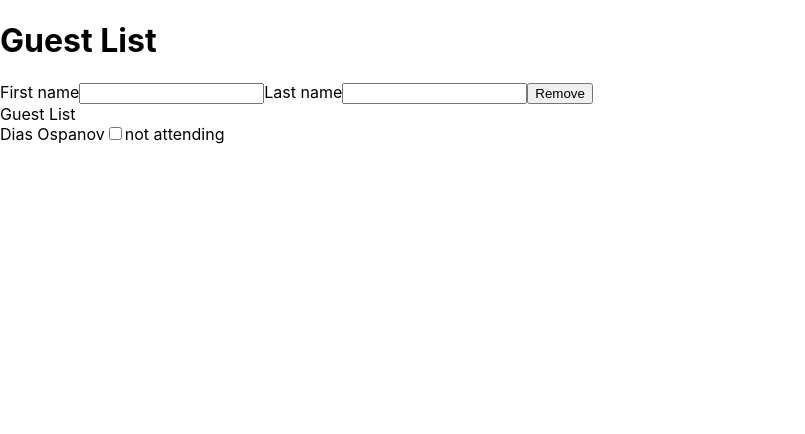
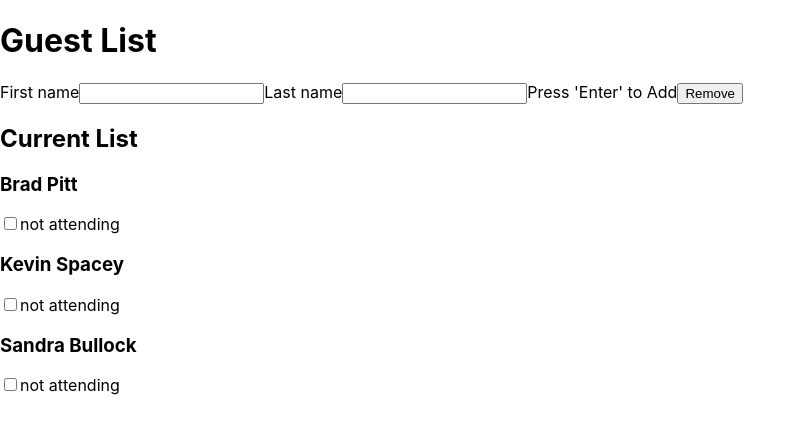
Before and after one commit to diasospanov/react-guest-list, a React (Create React App) app: page / in a window 1280 px wide. Shown: the top 434 px of the page, without its empty margins (0-805 px from the left). Built offline with nearby package versions, Linux system fonts and the light colour scheme.

Commit message:
Create array, add new guest.

```diff
--- a/src/App.js
+++ b/src/App.js
@@ -2,9 +2,9 @@ import PropTypes from 'prop-types';
 import { useState } from 'react';
 
 const guestList = [
-  { firstName: 'Kevin', lastName: 'Spacey' },
-  { firstName: 'Brad', lastName: 'Pitt' },
-  { firstName: 'Sandra', lastName: 'Bullock' },
+  { id: '1', fName: 'Brad', lName: 'Pitt' },
+  { id: '2', fName: 'Kevin', lName: 'Spacey' },
+  { id: '3', fName: 'Sandra', lName: 'Bullock' },
 ];
 
 guestList.propTypes = {
@@ -35,6 +35,7 @@ function App() {
   const [firstName, setFirstName] = useState();
   const [lastName, setLastName] = useState();
   const [isChecked, setIsChecked] = useState(false);
+  const [currentGuestList, setCurrentGuestList] = useState(guestList);
   return (
     <>
       <h1>Guest List</h1>
@@ -56,25 +57,51 @@ function App() {
             const enteredLastName = event.currentTarget.value;
             setLastName(enteredLastName);
           }}
-          onKeyDown={() => {
+          onKeyDown={(event) => {
             /* Add new guest to the array of current guests */
+            const newGuest = {
+              id: currentGuestList.length + 1,
+              fName: firstName,
+              lName: lastName,
+            };
+            const newGuestList = [...currentGuestList, newGuest];
+            if (event.key === 'Enter') {
+              setCurrentGuestList(newGuestList);
+            }
           }}
         />
+        Press 'Enter' to Add
       </label>
-      <button>Remove</button>
-      <div data-test-id="guest">
-        Guest List
+      <button
+        onClick={() => {
+          const shrinkedGuestList = [...currentGuestList];
+        }}
+      >
+        Remove
+      </button>
       <div>
-          Dias Ospanov
+        <h2>Current List</h2>
+        <div>
+          {currentGuestList.map((guest) => {
+            return (
+              <div data-test-id="guest" key={`guest-data-${guest.id.value}`}>
+                <h3>
+                  {guest.fName} {guest.lName}
+                </h3>
                 <label>
                   <input
                     checked={isChecked}
                     type="checkbox"
-              aria-checked="false"
-              onChange={(event) => setIsChecked(event.currentTarget.checked)}
+                    aria-label="guest"
+                    onChange={(event) =>
+                      setIsChecked(event.currentTarget.checked)
+                    }
                   />
                   {isChecked ? '' : 'not'} attending
                 </label>
+              </div>
+            );
+          })}
         </div>
       </div>
     </>
```
Lines whose indentation alone changed are shown as unchanged.
